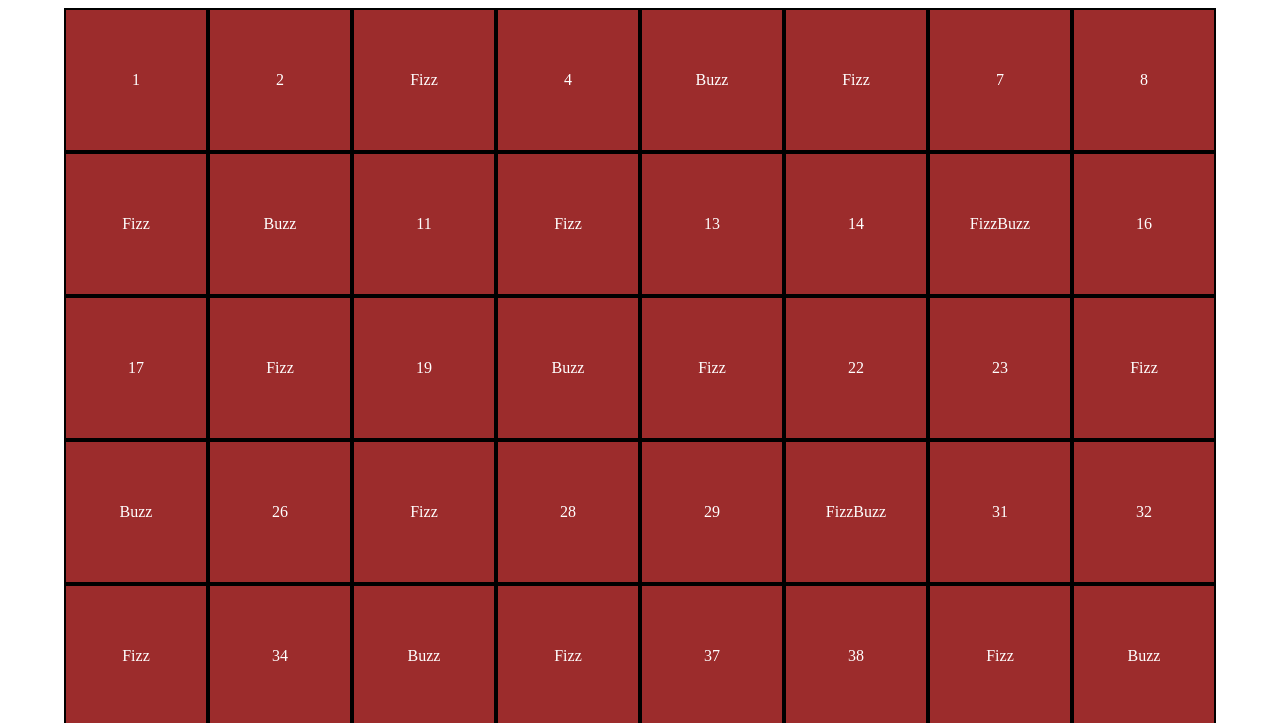
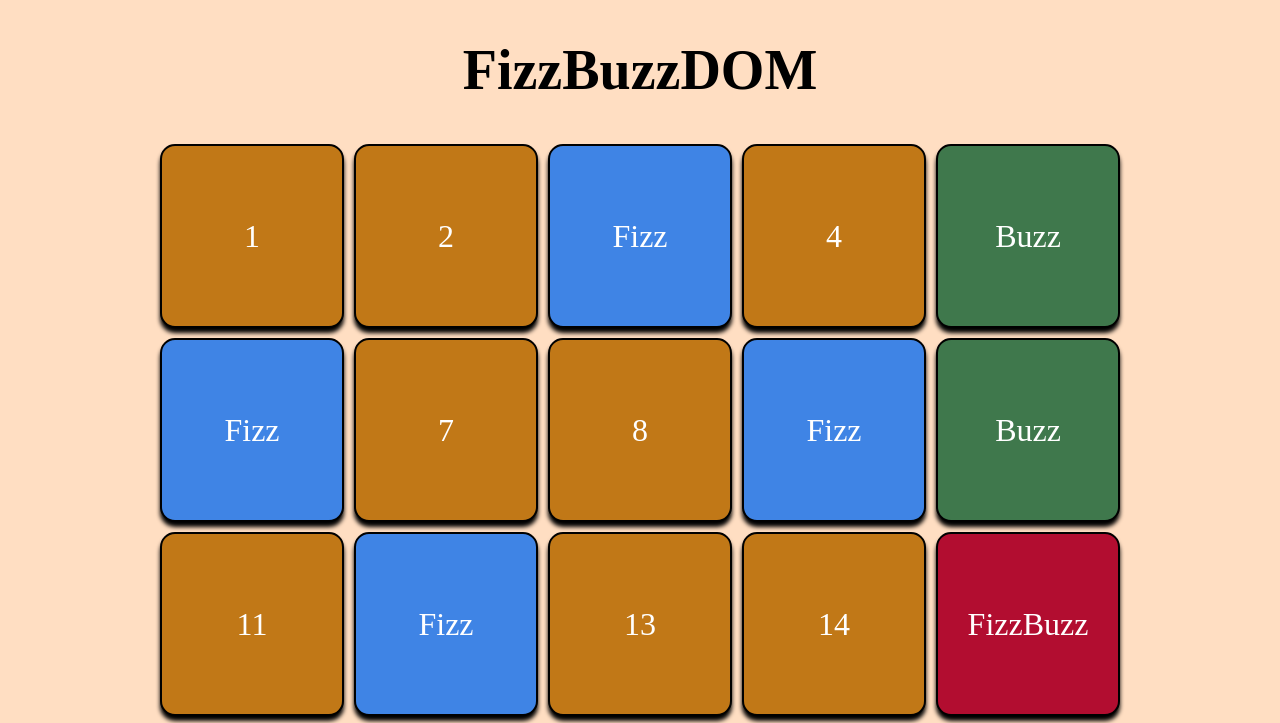
Before and after one commit to marraguglielmo/js-fizzBuzz, a plain HTML site: page index.html in a window 1280 px wide. Shown: the top 723 px of the page. Drawn offline with Linux system fonts and the light colour scheme; a web font is replaced by a local one.

Commit message:
[add] color class

```diff
--- a/JS/script.js
+++ b/JS/script.js
@@ -15,10 +15,13 @@ for(let i = 1; i <= limit; i++){
 
     if(i % 15 === 0){
         box.innerHTML = "FizzBuzz";
+        box.classList.add("red");
     }else if(i % 5 == 0){
         box.innerHTML = "Buzz";
+        box.classList.add("green");
     }else if(i % 3 === 0){
         box.innerHTML = "Fizz";
+        box.classList.add("blue");
     }else{
         box.innerHTML = i;
     }
--- a/css/style.css
+++ b/css/style.css
@@ -1,6 +1,18 @@
+@import url('https://fonts.googleapis.com/css2?family=Anta&display=swap');
+
+body{
+    font-family: 'Anta';
+    background-color: #ffbe8680;
+}
+
+h1{
+    text-align: center;
+    font-size: 3.5rem;
+}
+
 .container{
     margin: 0 auto;
-    width: fit-content;
+    width: 90%;
     display: flex;
     justify-content: center;
     flex-flow: row wrap;
@@ -10,9 +22,26 @@
     display: flex;
     justify-content: center;
     align-items: center;
-    width: 140px;
+    width: 180px;
     aspect-ratio: 1/1;
-    background-color: rgb(156, 44, 44);
+    background-color: #C17817;
     border: 2px solid black;
+    border-radius: 15px;
     color: white;
+    margin: 5px;
+    box-shadow: 0px 5px 4px black;
+    font-size: 2rem;
 }
+
+/* fizz =  */
+.red{
+    background-color: #B20D30;
+}
+
+.green{
+    background-color: #3F784C;
+}
+
+.blue{
+    background-color: #3F84E5;
+}
--- a/index.html
+++ b/index.html
@@ -7,7 +7,7 @@
     <link rel="stylesheet" href="css/style.css">
 </head>
 <body>
-
+    <h1>FizzBuzzDOM</h1>
     <div class="container">
 
     <script src="JS/script.js"></script>
```
